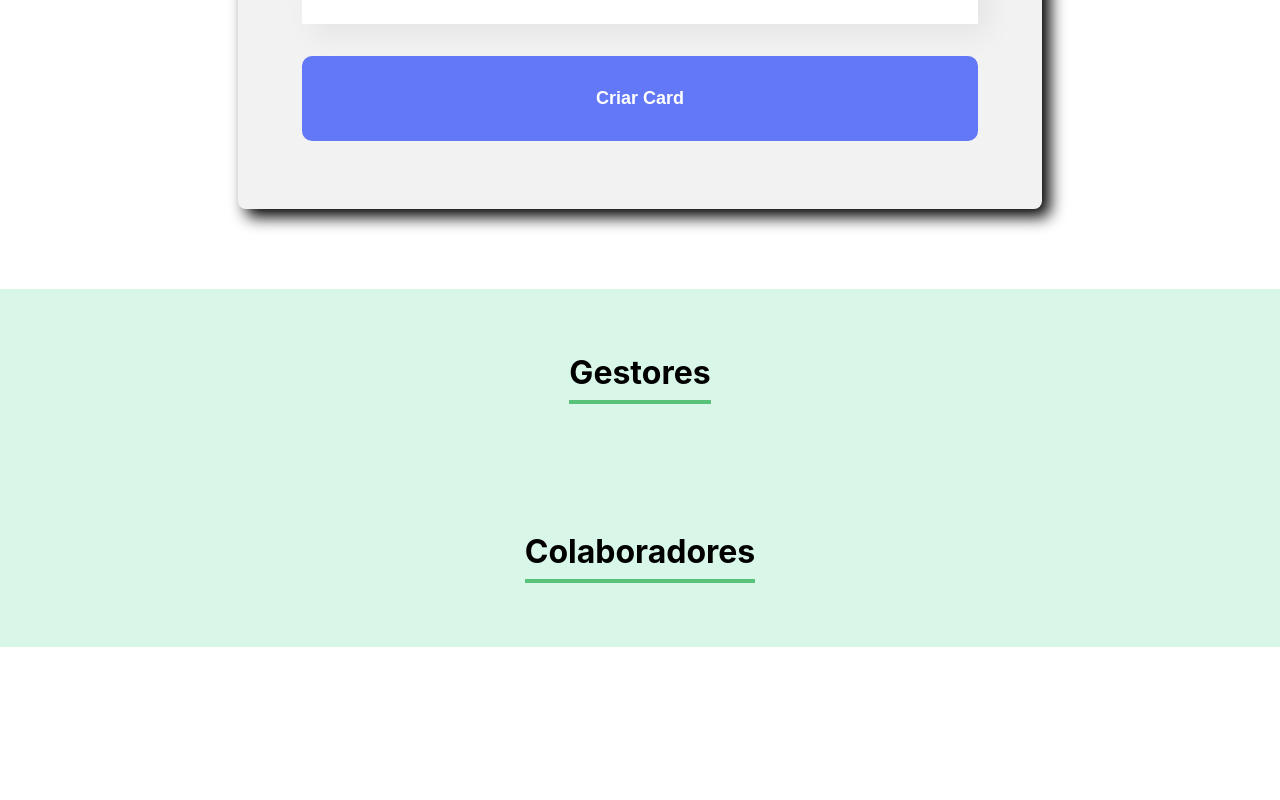
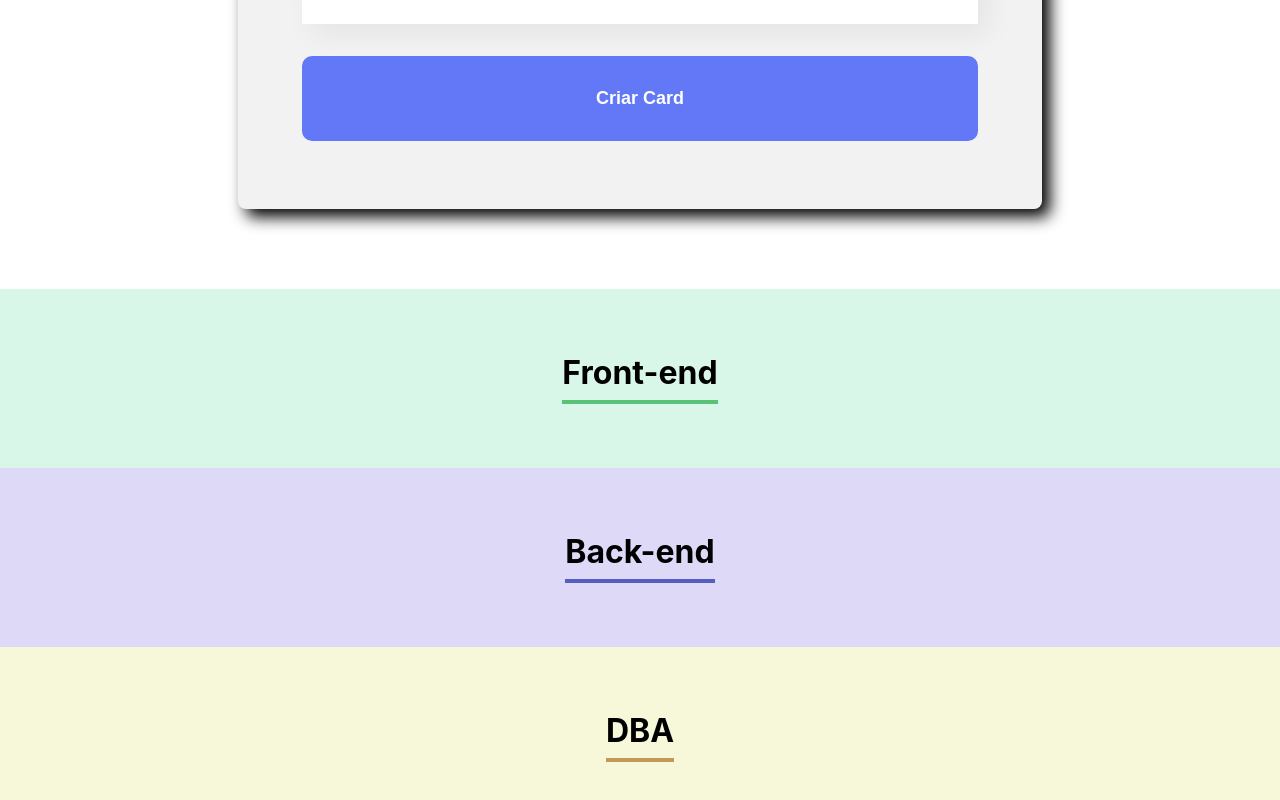
Before and after one commit to JoaoLonguinho/organo, a React (Create React App) app: page / in a window 1280 px wide. Shown: the part 1188-1988 px from the top of the page. Before the commit the page ends 1835 px from the top, so only its background shows below. Built offline with nearby package versions, Linux system fonts and the light colour scheme.

Commit message:
Adicionando objetos para cada time

```diff
--- a/src/App.js
+++ b/src/App.js
@@ -6,6 +6,24 @@ import Time from './components/Time';
 
 function App() {
 
+  const times = [
+    {
+      nome: 'Front-end',
+      corPrimaria: '#d9f7e9',
+      corSecundaria: '#57c278'
+    },
+    {
+      nome: 'Back-end',
+      corPrimaria: '#ded9f7ff',
+      corSecundaria: '#575ec2ff'
+    },
+    {
+      nome: 'DBA',
+      corPrimaria: '#f7f7d9ff',
+      corSecundaria: '#c29957ff'
+    }
+  ]
+
   const [colaboradores, setColaboradores] = useState([]);
 
   const aoNovoColaboradorAdicionado = (colaborador) => {
@@ -13,12 +31,11 @@ function App() {
     setColaboradores([...colaboradores], colaborador);
   }
   return (
-      <section>
-        <Banner />
-        <Formulario aoColaboradorCadastrado = {colaboradores=> aoNovoColaboradorAdicionado(colaboradores)}/>
-        <Time nomeDoTime="Gestores"/>
-        <Time nomeDoTime="Colaboradores"/>
-      </section>
+    <section>
+      <Banner />
+      <Formulario aoColaboradorCadastrado={colaboradores => aoNovoColaboradorAdicionado(colaboradores)} />
+      {times.map(time => <Time key={time.nome} nomeDoTime={time.nome} corPrimaria={time.corPrimaria} corSecundaria={time.corSecundaria}/>)}
+    </section>
   );
 }
 
--- a/src/components/Time/Time.css
+++ b/src/components/Time/Time.css
@@ -5,7 +5,7 @@
 }
 .time h3{
     font-size: 32px;
-    border-bottom: 4px solid #57c278;
+    border-bottom: 4px solid;
     display: inline-block;
     padding-bottom: 8px;
 }
--- a/src/components/Time/index.js
+++ b/src/components/Time/index.js
@@ -2,8 +2,8 @@ import "./Time.css";
 
 const Time = (props) =>{
     return(
-        <section className="time">
-            <h3>{props.nomeDoTime}</h3>
+        <section className="time" style={{background: props.corPrimaria}}>
+            <h3 style={{borderColor: props.corSecundaria}}>{props.nomeDoTime}</h3>
         </section>
     )
 }
```
